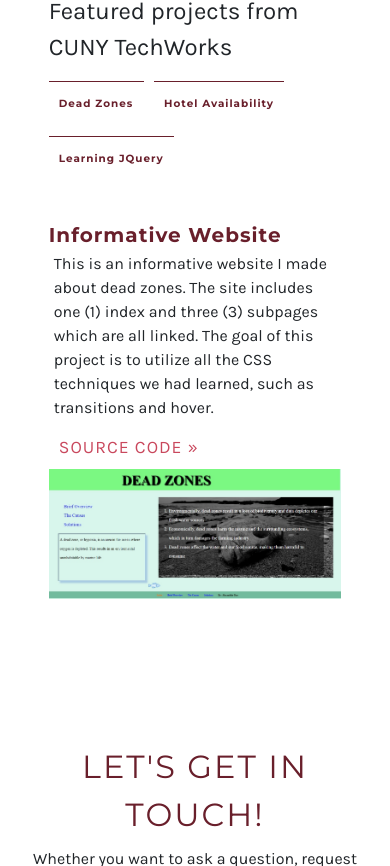
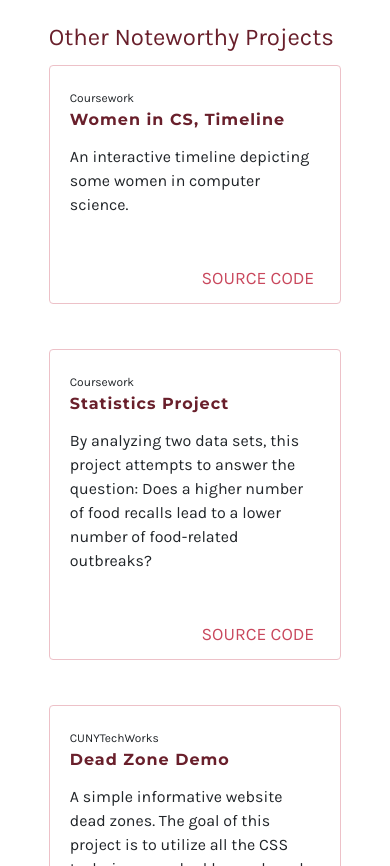
Before and after one commit to alexxg98/alexxg98.github.io, a React (Create React App) app: page / in a window 390 px wide. Shown: the part 5378-6244 px from the top of the page. Built offline with nearby package versions, Linux system fonts and the light colour scheme.

Commit message:
Change other project section structure
Similar to timeline component. CSS, responsive not updated yet.

```diff
--- a/src/components/Footer.js
+++ b/src/components/Footer.js
@@ -6,7 +6,7 @@ export default class Footer extends Component {
     return (
 
       <footer className="footer-container">
-        <hr/>Designed &amp; built by Alexandria Guo | 2021
+        <hr/>Designed &amp; built by Alexandria Guo
       </footer>
 
     );
--- /dev/null
+++ b/src/components/OtherProjects.js
@@ -0,0 +1,31 @@
+import React from 'react';
+import { Link } from "react-router-dom";
+import otherProjs from '../projData';
+import '../scss/App.scss';
+import '../scss/_projects.scss';
+
+const MoreProjectItem = ({ data }) => (
+  <div className="card more-project-item">
+    <div className="card-body more-project-item-content">
+      <p className="projType"> {data.projType} </p>
+      <a href={data.url.site !== '' ? data.url.site : data.url.github} className='stretched-link' target="_blank" rel="noopener noreferrer">
+        <h6 className="projTitle"> {data.projName} </h6>
+      </a>
+      <p> {data.projDesc} </p>
+    </div>
+    <div class="card-footer">
+      <button id="sourceCode"><span><a href={data.url.github} target="_blank" rel="noopener noreferrer"> SOURCE CODE </a></span></button>
+    </div>
+  </div>
+);
+
+const otherProjects = () =>
+  otherProjs.length > 0 && (
+    <div className="card-deck more-project-contatiner">
+      {otherProjs.map((data) => (
+        <MoreProjectItem data={data} />
+      ))}
+    </div>
+  );
+
+export default otherProjects;
--- a/src/components/Projects.js
+++ b/src/components/Projects.js
@@ -1,27 +1,11 @@
 import React, {Component} from 'react';
-import { CreditsTracker, TheHive, DeadZones, HotelAvail, JqProj, RobotsVsAliens } from '../images';
+import OtherProjects from './OtherProjects';
+import projData from '../projData';
+import { CreditsTracker, TheHive, RobotsVsAliens } from '../images';
 import '../scss/App.scss';
 import '../scss/_projects.scss';
 
 export default class Projects extends Component {
-  constructor(props) {
-    super(props);
-    this.state = {
-      index: 0,
-      img_path: [DeadZones, HotelAvail, JqProj],
-      img_alt: ["Dead Zone Demo", "Hotel Availability Demo", "Learning JQuery Demo"],
-      title: ["Informative Website", "Learning JavaScript", "Learning jQuery"],
-      description: [
-        "This is an informative website I made about dead zones. The site includes one (1) index and three (3) subpages which are all linked. The goal of this project is to utilize all the CSS techniques we had learned, such as transitions and hover.",
-
-        "This website consists of 10 (ten) users that randomly selects 1 (one) out of the four (four) available hotels. Using the selctions, the program will update the information about each hotels' rooms booked and still available.",
-
-        "This is a simple portfolio site that demonstrate the jQuery I learned during the program. Comprising of five mini-projects, each one shows the use of different methods after being clicked on."
-      ],
-      url_link: ["https://alexxg98.github.io/Dead_Zones/", "https://alexxg98.github.io/Hotel_Reservation/", "https://alexxg98.github.io/Learning-jQuery/"],
-      git_link: ["https://github.com/alexxg98/Dead_Zones", "https://github.com/alexxg98/Hotel_Reservation", "https://github.com/alexxg98/Learning-jQuery"]
-    };
-  }
   render(){
 
     return (
@@ -69,27 +53,13 @@ export default class Projects extends Component {
           </div>
         </div>
 
-        <div className="grid-container-techworks">
-          <div className="grid-item" id="techworksTitle">
-            <p>Featured projects from CUNY TechWorks</p>
+        <div className="otherProjs-container">
+          <div id="otherProjsTitle">
+            <p>Other Noteworthy Projects</p>
           </div>
 
-          <div className="grid-item" id="selectProj">
-            <button onClick={() => this.setState({index: 0})}>Dead Zones</button>
-            <button onClick={() => this.setState({index: 1})}>Hotel Availability</button>
-            <button onClick={() => this.setState({index: 2})}>Learning JQuery</button>
-          </div>
+          <OtherProjects data={projData} />
 
-          <div className="grid-item projInfo">
-            <h6 className="projTitle">{this.state.title[this.state.index]}</h6>
-            <p>{this.state.description[this.state.index]}</p>
-            <button id="sourceCode">
-              <span><a href={this.state.git_link[this.state.index]} target="_blank" rel="noopener noreferrer">SOURCE CODE</a></span>
-            </button>
-            <a href={this.state.url_link[this.state.index]}>
-              <img src={this.state.img_path[this.state.index]} alt={this.state.img_alt[this.state.index]} />
-            </a>
-          </div>
         </div>
 
       </div>
--- /dev/null
+++ b/src/projData.js
@@ -0,0 +1,49 @@
+let otherProjs = [
+    {
+        projName: "Women in CS, Timeline",
+        projType: "Coursework",
+        projDesc: "An interactive timeline depicting some women in computer science.",
+        url: {
+            github: 'https://github.com/alexxg98/Timeline_WomenInCS',
+            site: 'https://alexxg98.github.io/Timeline_WomenInCS/'
+        }
+    },
+    {
+        projName: "Statistics Project",
+        projType: "Coursework",
+        projDesc: "By analyzing two data sets, this project attempts to answer the question: Does a higher number of food recalls lead to a lower number of food-related outbreaks?",
+        url: {
+            github: 'https://github.com/alexxg98/csc217_statisticsProject',
+            site: ''
+        }
+    },
+    {
+        projName: "Dead Zone Demo",
+        projType: "CUNYTechWorks",
+        projDesc: "A simple informative website dead zones. The goal of this project is to utilize all the CSS techniques we had learned, such as transitions and hover.",
+        url: {
+            github: 'https://github.com/alexxg98/Dead_Zones',
+            site: 'https://alexxg98.github.io/Dead_Zones/'
+        }
+    },
+    {
+        projName: "Hotel Availability Demo",
+        projType: "CUNYTechWorks",
+        projDesc: "A simple website that simulates a reservation system. The program consists of 10 (ten) users that randomly selects 1 (one) of the available hotels, and updates each hotels' rooms availablity.",
+        url: {
+            github: 'https://github.com/alexxg98/Hotel_Reservation',
+            site: 'https://alexxg98.github.io/Hotel_Reservation/'
+        }
+    },
+    {
+        projName: "Learning JQuery Demo",
+        projType: "CUNYTechWorks",
+        projDesc: "A simple website that demonstrates the jQuery learned during the program. Comprising of five mini-projects, each one shows the use of different methods after being clicked on.",
+        url: {
+            github: 'https://github.com/alexxg98/Learning-jQuery',
+            site: 'https://alexxg98.github.io/Learning-jQuery/'
+        }
+    },
+]
+
+export default otherProjs;
--- a/src/scss/_projects.scss
+++ b/src/scss/_projects.scss
@@ -56,57 +56,59 @@
     }
   }
 
-  .grid-container-techworks {
-    display: grid;
+  .otherProjs-container {
     width: 65%;
     height: auto;
     margin: 6em auto auto auto;
-    grid-template-rows: auto auto;
-    grid-template-columns: 20% 75%;
-    grid-gap: 1em 5%;
+    line-height: 1.5em;
+    text-align: left;
 
-    .grid-item {
-      line-height: 1.5em;
-      text-align: left;
+    #otherProjsTitle {
+      font-size: 1.5em;
+      color: $primary-color;
     }
 
-    #techworksTitle {
-      grid-row: 1;
-      grid-column: 1 / span 2;
-      font-size: 1.5em;
+    .card-deck {
+      display: grid;
+      grid-template-columns: repeat(auto-fit, minmax(250px, 1fr));
+      grid-row-gap: 30px;
     }
-    button {
-      width: 100%;
-      font-family: $heading-font;
-      font-weight: $bolder-fontsize;
-      color: $primary-color;
-      letter-spacing: 1px;
-      border: none;
-      border-left: solid $primary-color 1px;
-      padding: 10px 0 10px 10px;
-      font-size: 1em;
-      text-decoration: none;
-      text-align: left;
-      display: inline-block;
-      background-color: inherit;
+
+    .more-project-item {
+      border: 0.5px solid $inverse-color;
+
+      .projTitle {
+        font-size: 16px;
+      }
+
+      .projType {
+        font-size: 12px;
+      }
 
       &:hover {
-        background-color: $primary-color;
-        color: $inverse-color;
-      }
-    }
-    .projInfo {
-      width: 100%;
-      height: auto;
-      margin: auto;
-
-      .projTitle {
-        margin: 0;
+        transform: translateY(-0.5em);
       }
 
-      p {
-        padding: 5px;
-        margin-bottom: 0;
+      a {
+        &:link {
+          text-decoration: none;
+        }
+
+
+        &:hover {
+          .projTitle {
+            color: $secondary-color;
+          }
+
+        }
+      }
+
+      .card-footer {
+        position: relative;
+        z-index: 2;
+        background-color: transparent;
+        border-top: none;
+        text-align: right;
       }
     }
   }
@@ -192,34 +194,8 @@
       }
     }
 
-    .grid-container-techworks {
-      display: block;
+    .otherProjs-container {
       width: 85%;
-      margin-top: 4em;
-
-      #selectProj{
-        display: inline;
-
-        button {
-          width: auto;
-          font-size: 0.65em;
-          margin-right: 1em;
-          margin-bottom: 1em;
-          padding-right: 1em;
-          border: none;
-          border-top: solid $primary-color 1px;
-        }
-      }
-
-      .projInfo {
-        margin-top: 2em;
-      }
-
-      #sourceCode {
-        a::after {
-          content: ' \00bb';
-        }
-      }
     }
   }
 }
@@ -236,7 +212,7 @@
       }
     }
 
-    .grid-container-techworks {
+    .otherProjs-container {
       width: 80%;
     }
   }
@@ -259,7 +235,7 @@
       width: 75%;
     }
 
-    .grid-container-techworks {
+    .otherProjs-container {
       width: 75%;
     }
   }
```
